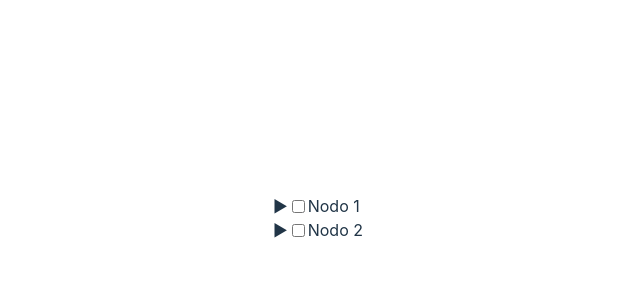
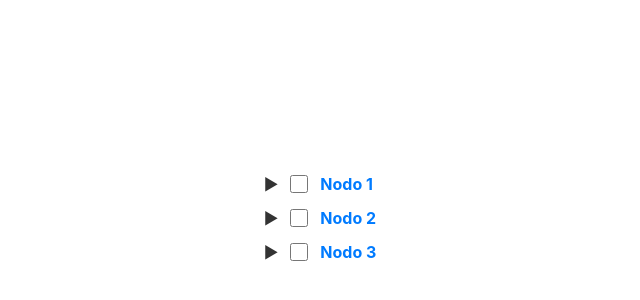
Before and after one commit to federicogomeza/vue3-treeview, a Vue app: page / in a window 1280 px wide. Shown: the part 182-482 px from the top of the page, without its empty margins (330-970 px from the left). Built offline with nearby package versions, Linux system fonts and the light colour scheme.

Commit message:
se agregaron algunos estilos para los estados

```diff
--- a/index.html
+++ b/index.html
@@ -6,8 +6,8 @@
     <meta name="viewport" content="width=device-width, initial-scale=1.0" />
     <title>Vite + Vue + TS</title>
   </head>
-  <body>
-    <div id="app"></div>
+  <body style="background-color: white">
+    <div  id="app"></div>
     <script type="module" src="/src/main.ts"></script>
   </body>
 </html>
--- a/src/App.vue
+++ b/src/App.vue
@@ -45,6 +45,46 @@ const treeData = [
       { id: 8, label: 'Nodo 2.2', expanded: false, children: [] },
     ],
   },
+  {
+    id: 9,
+    label: 'Nodo 3',
+    expanded: false,
+    children: [
+      {
+        id: 10,
+        label: 'Nodo 3.1',
+        expanded: false,
+        children: [
+          {
+            id: 11,
+            label: 'Nodo 3.1.1',
+            expanded: false,
+            children: [
+              {
+                id: 12,
+                label: 'Nodo 3.1.1.1',
+                expanded: false,
+                children: [
+                  {
+                    id: 13,
+                    label: 'Hoja 3.1.1.1.1',
+                    expanded: false,
+                    children: [],
+                  },
+                ],
+              },
+            ],
+          },
+        ],
+      },
+      {
+        id: 14,
+        label: 'Hoja 3.2',
+        expanded: false,
+        children: [],
+      },
+    ],
+  },
 ];
 
 const handleSelectionChange = (selectedNodes) => {
--- a/src/components/TreeNode.vue
+++ b/src/components/TreeNode.vue
@@ -1,8 +1,28 @@
 <template>
   <li :class="{ selected: isSelected }" role="treeitem" aria-expanded="expanded">
-    <div class="node-container">
+    <div
+      class="node-container"
+      :class="{
+        'is-hovered': isHovered,
+        'is-pressed': isPressed,
+        'is-focused': isFocused
+      }"
+      @mouseover="setHovered(true)"
+      @mouseleave="setHovered(false)"
+      @mousedown="setPressed(true)"
+      @mouseup="setPressed(false)"
+      @focus="setFocused(true)"
+      @blur="setFocused(false)"
+    >
       <!-- Flecha para expandir si el nodo tiene hijos -->
-      <span v-if="hasChildren" @click="toggle">{{ expanded ? '▼' : '▶' }}</span>
+      <span
+        v-if="hasChildren"
+        @click="toggle"
+        class="arrow"
+        :class="{ 'is-expanded': expanded }"
+      >
+        {{ expanded ? '▼' : '▶' }}
+      </span>
 
       <!-- Checkbox para selección múltiple -->
       <input
@@ -10,10 +30,17 @@
         type="checkbox"
         :checked="isSelected"
         @click.stop="selectNode"
+        class="custom-checkbox"
       />
 
       <!-- Texto del nodo que maneja el nuevo evento click -->
-      <span @click.stop="viewNode">{{ node.label }}</span>
+      <span
+        @click.stop="viewNode"
+        class="node-label"
+        :class="{ 'is-leaf': !hasChildren }"
+      >
+        {{ node.label }}
+      </span>
     </div>
 
     <!-- Mostrar hijos si el nodo está expandido -->
@@ -26,7 +53,7 @@
         :allowMultipleSelection="allowMultipleSelection"
         :enableReordering="enableReordering"
         @toggle="$emit('toggle', child)"
-        @select="handleSelect"
+        @select="$emit('select', child)"
         @view="$emit('view', $event)"
       />
     </ul>
@@ -36,7 +63,6 @@
 <script setup>
 import { ref, computed } from 'vue';
 
-// Props para recibir el nodo y configuraciones adicionales
 const props = defineProps({
   node: {
     type: Object,
@@ -58,56 +84,117 @@ const props = defineProps({
 
 const emit = defineEmits(['toggle', 'select', 'view']);
 
-// Verifica si el nodo tiene hijos
-const hasChildren = computed(() => {
-  return props.node.children && props.node.children.length > 0;
-});
+const isHovered = ref(false);
+const isPressed = ref(false);
+const isFocused = ref(false);
 
-// Estado reactivo interno para la expansión
+const setHovered = (value) => (isHovered.value = value);
+const setPressed = (value) => (isPressed.value = value);
+const setFocused = (value) => (isFocused.value = value);
+
+const hasChildren = computed(() => props.node.children && props.node.children.length > 0);
 const expanded = ref(props.node.expanded || false);
 
-// Alterna la expansión del nodo actual
 const toggle = () => {
   expanded.value = !expanded.value;
   emit('toggle', props.node);
 };
 
-// Verifica si el nodo está seleccionado
+// Verifica si el nodo actual está seleccionado
 const isSelected = computed(() => {
-  return props.selectedNodes.has(props.node.id);
+  return props.selectedNodes?.id === props.node.id;
 });
 
-// Maneja la selección del nodo actual solo desde el checkbox
+// Lógica para seleccionar un nodo al hacer clic en el label
 const selectNode = () => {
   emit('select', props.node);
 };
 
-// Maneja la selección del nodo hijo
-const handleSelect = (childNode) => {
-  emit('select', childNode);
-};
-
-// Maneja el clic en el label (nombre del item)
+// Lógica para ver el nodo al hacer clic en el label
 const viewNode = () => {
-  emit('view', props.node); // Emitir el evento "view" con el objeto del nodo actual
+  emit('view', props.node); // Emitir el evento "view" al hacer clic en el label
 };
 </script>
 
 <style scoped>
+/* Nodo contenedor */
 .node-container {
   display: flex;
   align-items: center;
+  padding: 5px 10px;
+  border-left: 4px solid transparent;
+  transition: background-color 0.3s, border-left-color 0.3s;
+  border-radius: 5px;
+  cursor: pointer;
 }
 
+/* Nodo seleccionado */
 .node-container.selected {
-  background-color: #e6f7ff;
+  background-color: #e6f7ff; /* Fondo azul claro */
+  border-left-color: #004080; /* Borde izquierdo azul oscuro */
+  padding: 5px 10px;
+  border-left-width: 6px; /* Borde izquierdo más grueso */
+  border-radius: 5px;
 }
 
-.node-container:hover {
-  background-color: #f0f0f0;
+/* Estados: hover, press, focus */
+.node-container.is-hovered {
+  background-color: #f5f8fa; /* Hover: Fondo gris claro */
 }
 
-.node-container span {
+.node-container.is-pressed {
+  background-color: #e0e7ed; /* Press: Fondo gris oscuro */
+}
+
+.node-container.is-focused {
+  outline: 2px solid #0056b3; /* Focus: Borde azul */
+}
+
+/* Flecha desplegable */
+.arrow {
+  margin-right: 8px;
+  cursor: pointer;
+  color: #333;
+  transition: color 0.3s;
+}
+
+.arrow.is-expanded {
+  color: #007bff; /* Nodo desplegado: Flecha azul */
+}
+
+/* Checkbox personalizado */
+.custom-checkbox {
+  margin-right: 12px;
+  width: 18px;
+  height: 18px;
+  accent-color: #007bff;
+  border-radius: 5px;
+  background-color: white;
+  border: 1px solid #007bff;
+}
+
+/* Estilos del label en Nodo y Hoja */
+.node-label {
+  color: #007bff;
+  font-weight: bold;
+  transition: color 0.3s;
+}
+
+.node-label:hover {
+  text-decoration: underline;
+}
+
+.node-container.selected .node-label {
+  color: #0056b3;
+}
+
+.treeview ul {
+  list-style-type: none;
+  padding-left: 1.5rem;
+  margin: 0;
+}
+
+.treeview li {
   cursor: pointer;
 }
 </style>
```
